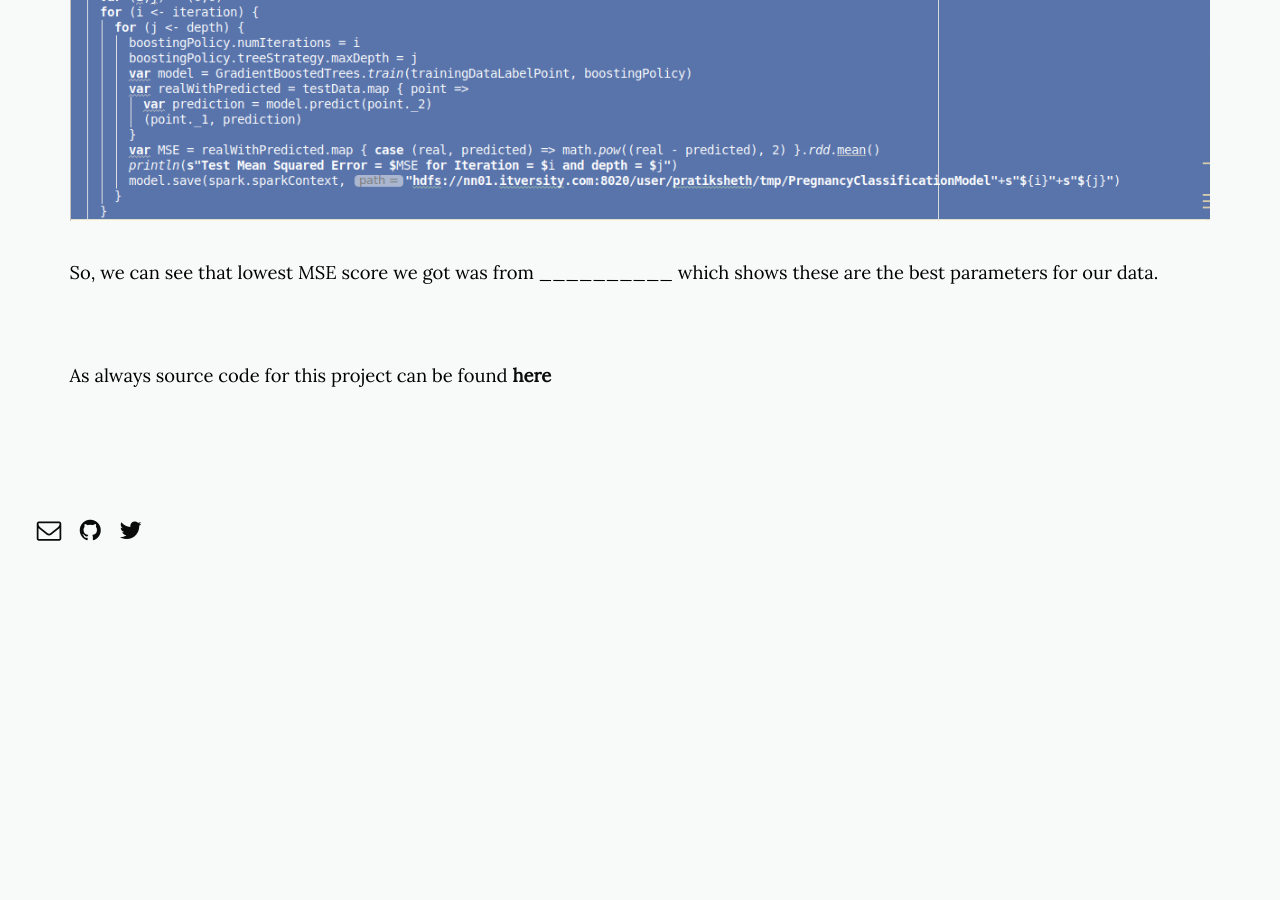
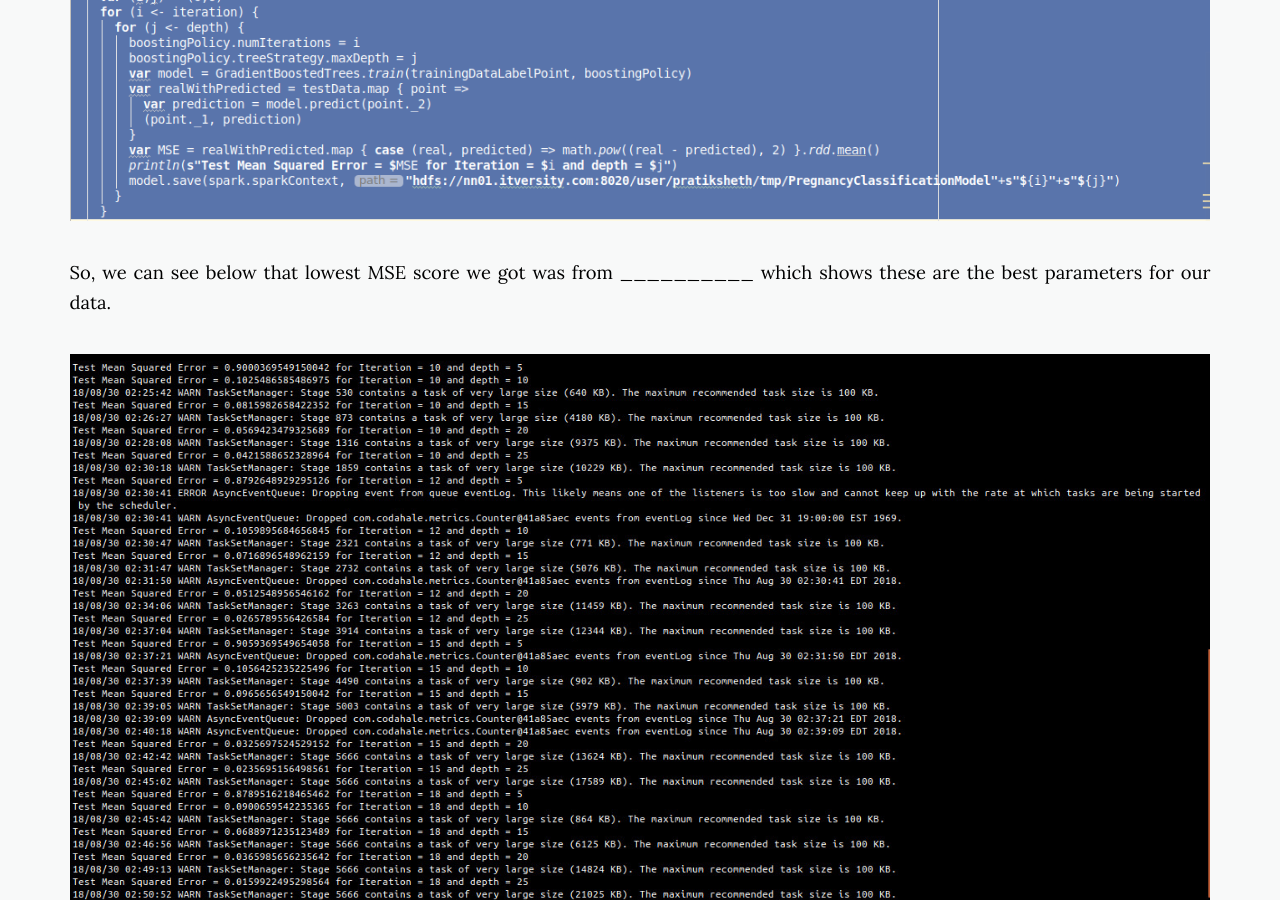
Before and after one commit to daftengineer/daftengineer.github.io, a Jekyll site: the page built from _posts/2018-08-28-outcome-of-pregnancy.markdown, in a window 1280 px wide and 900 px high, scrolled down 10319 px. Built offline with Jekyll 4.4.1, drawn with Linux system fonts in a browser that asks for light colours; nearby versions of some CDN libraries; before the commit the page ends 10900 px from its top, so only the background shows below that.

Commit message:
Update 2018-08-28-outcome-of-pregnancy.markdown

```diff
--- a/_posts/2018-08-28-outcome-of-pregnancy.markdown
+++ b/_posts/2018-08-28-outcome-of-pregnancy.markdown
@@ -19,8 +19,8 @@
 
 <p style="text-align:justify;">We have taken 5 different values for "Number of Iteration" and "Depth of Tree" parameters so that we can get 25 different combination of Parameters using which we can check which one suits best with our data. We will evaluate them using MSE, They get from every iteration of modeling and testing. This is not the proper way to do it so we will just use 20% of dataset which is saved as FILENAME_SMALL for our calculation.</p>
 <img src = "https://daftengineer.github.io/media_assets/ml3p4.png" />
-<p style="text-align:justify;">So, we can see that lowest MSE score we got was from __________ which shows these are the best parameters for our data. </p>
-<img src = "" />
+<p style="text-align:justify;">So, we can see below that lowest MSE score we got was from __________ which shows these are the best parameters for our data. </p>
+<img src = "https://daftengineer.github.io/media_assets/ml3p5.jpg" />
 <p style="text-align:justify;">As always source code for this project can be found <a href="https://github.com/daftengineer/MachineLearningProjects/blob/master/PregnancyOutcome.scala">here</a></p>
 
 </div>
```
